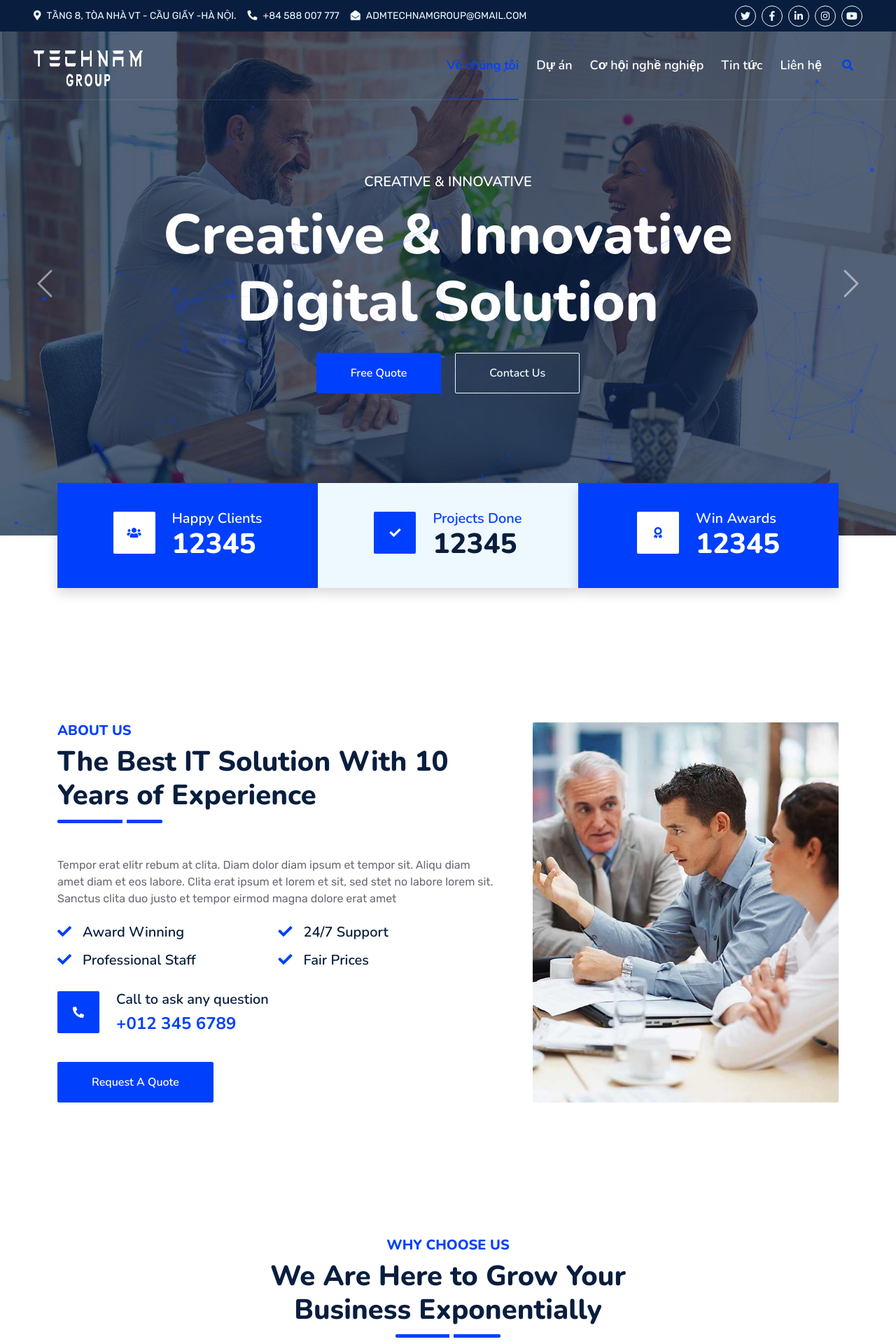
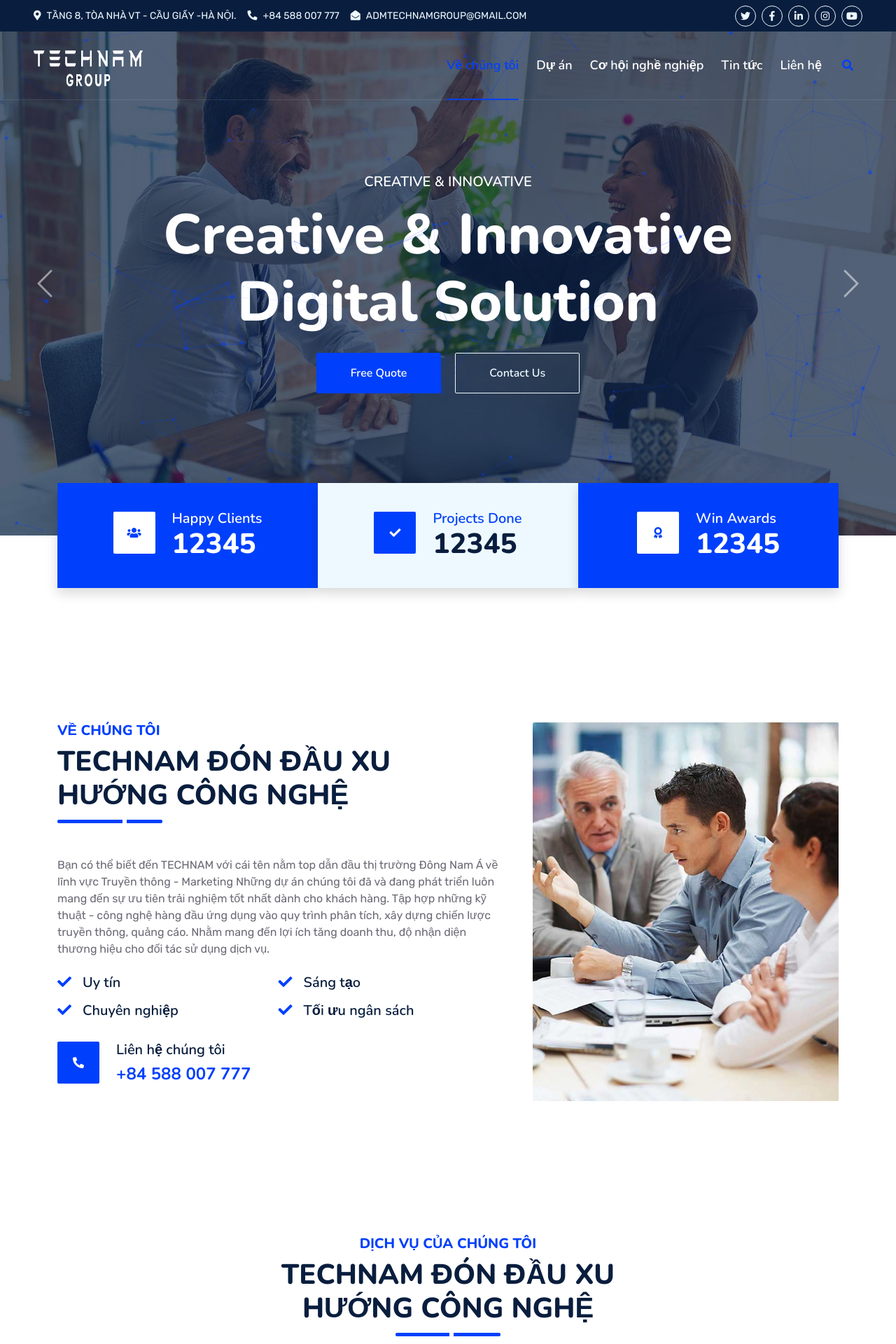
Before and after one commit to dvTinh99/cty-2.0, a PHP site: page / in a window 1280 px wide. Shown: the top 1920 px of the page at 70% size. Run offline with PHP 8.4, Linux system fonts and the light colour scheme; some libraries are stand-ins or nearby versions.

Commit message:
update content

```diff
--- a/css/style.css
+++ b/css/style.css
@@ -27,6 +27,26 @@
     background-repeat: no-repeat;
     background-size: cover;
     background-position: 50% 50%;
+}
+
+#btn-shake:hover {
+    animation: shake 0.82s cubic-bezier(.36,.07,.19,.97) both;
+    transform: translate3d(0, 0, 0);
+    perspective: 1000px;
+}
+@keyframes shake {
+    10%, 90% {
+      transform: translate3d(-1px, 0, 0);
+    }
+    20%, 80% {
+      transform: translate3d(2px, 0, 0);
+    }
+    30%, 50%, 70% {
+      transform: translate3d(-4px, 0, 0);
+    }
+    40%, 60% {
+      transform: translate3d(4px, 0, 0);
+    }
 }
 
 
--- a/layout/index_content.php
+++ b/layout/index_content.php
@@ -106,18 +106,20 @@
             <div class="row g-5">
                 <div class="col-lg-7">
                     <div class="section-title position-relative pb-3 mb-5">
-                        <h5 class="fw-bold text-primary text-uppercase">About Us</h5>
-                        <h1 class="mb-0">The Best IT Solution With 10 Years of Experience</h1>
+                        <h5 class="fw-bold text-primary text-uppercase">Về chúng tôi</h5>
+                        <h1 class="mb-0">TECHNAM ĐÓN ĐẦU XU HƯỚNG CÔNG NGHỆ</h1>
                     </div>
-                    <p class="mb-4">Tempor erat elitr rebum at clita. Diam dolor diam ipsum et tempor sit. Aliqu diam amet diam et eos labore. Clita erat ipsum et lorem et sit, sed stet no labore lorem sit. Sanctus clita duo justo et tempor eirmod magna dolore erat amet</p>
+                    <p class="mb-4">Bạn có thể biết đến TECHNAM với cái tên nằm top dẫn đầu thị trường Đông Nam Á về lĩnh vực Truyền thông - Marketing
+Những dự án chúng tôi đã và đang phát triển luôn mang đến sự ưu tiên trải nghiệm tốt nhất dành cho khách hàng.
+Tập hợp những kỹ thuật - công nghệ hàng đầu ứng dụng vào quy trình phân tích, xây dựng chiến lược truyền thông, quảng cáo. Nhằm mang đến lợi ích tăng doanh thu, độ nhận diện thương hiệu cho đối tác sử dụng dịch vụ.</p>
                     <div class="row g-0 mb-3">
                         <div class="col-sm-6 wow zoomIn" data-wow-delay="0.2s">
-                            <h5 class="mb-3"><i class="fa fa-check text-primary me-3"></i>Award Winning</h5>
-                            <h5 class="mb-3"><i class="fa fa-check text-primary me-3"></i>Professional Staff</h5>
+                            <h5 class="mb-3"><i class="fa fa-check text-primary me-3"></i>Uy tín</h5>
+                            <h5 class="mb-3"><i class="fa fa-check text-primary me-3"></i>Chuyên nghiệp</h5>
                         </div>
                         <div class="col-sm-6 wow zoomIn" data-wow-delay="0.4s">
-                            <h5 class="mb-3"><i class="fa fa-check text-primary me-3"></i>24/7 Support</h5>
-                            <h5 class="mb-3"><i class="fa fa-check text-primary me-3"></i>Fair Prices</h5>
+                            <h5 class="mb-3"><i class="fa fa-check text-primary me-3"></i>Sáng tạo</h5>
+                            <h5 class="mb-3"><i class="fa fa-check text-primary me-3"></i>Tối ưu ngân sách</h5>
                         </div>
                     </div>
                     <div class="d-flex align-items-center mb-4 wow fadeIn" data-wow-delay="0.6s">
@@ -125,11 +127,11 @@
                             <i class="fa fa-phone-alt text-white"></i>
                         </div>
                         <div class="ps-4">
-                            <h5 class="mb-2">Call to ask any question</h5>
-                            <h4 class="text-primary mb-0">+012 345 6789</h4>
+                            <h5 class="mb-2">Liên hệ chúng tôi</h5>
+                            <h4 class="text-primary mb-0">+84 588 007 777</h4>
                         </div>
                     </div>
-                    <a href="quote.html" class="btn btn-primary py-3 px-5 mt-3 wow zoomIn" data-wow-delay="0.9s">Request A Quote</a>
+                    <!-- <a href="quote.html" class="btn btn-primary py-3 px-5 mt-3 wow zoomIn" data-wow-delay="0.9s">Request A Quote</a> -->
                 </div>
                 <div class="col-lg-5" style="min-height: 500px;">
                     <div class="position-relative h-100">
@@ -144,7 +146,7 @@
 
     <!-- Features Start -->
 
-    <div class="container-fluid py-5 wow fadeInUp" data-wow-delay="0.1s">
+    <!-- <div class="container-fluid py-5 wow fadeInUp" data-wow-delay="0.1s">
         <div class="container py-5">
             <div class="section-title text-center position-relative pb-3 mb-5 mx-auto" style="max-width: 600px;">
                 <h5 class="fw-bold text-primary text-uppercase">Why Choose Us</h5>
@@ -194,7 +196,7 @@
                 </div>
             </div>
         </div>
-    </div>
+    </div> -->
     <!-- Features Start -->
 
 
@@ -202,8 +204,8 @@
     <div class="container-fluid py-5 wow fadeInUp" data-wow-delay="0.1s">
         <div class="container py-5">
             <div class="section-title text-center position-relative pb-3 mb-5 mx-auto" style="max-width: 600px;">
-                <h5 class="fw-bold text-primary text-uppercase">Our Services</h5>
-                <h1 class="mb-0">Custom IT Solutions for Your Successful Business</h1>
+                <h5 class="fw-bold text-primary text-uppercase">Dịch vụ của chúng tôi</h5>
+                <h1 class="mb-0">TECHNAM ĐÓN ĐẦU XU HƯỚNG CÔNG NGHỆ</h1>
             </div>
             <div class="row g-5">
                 <div class="col-lg-4 col-md-6 wow zoomIn" data-wow-delay="0.3s">
@@ -211,8 +213,8 @@
                         <div class="service-icon">
                             <i class="fa fa-shield-alt text-white"></i>
                         </div>
-                        <h4 class="mb-3">Cyber Security</h4>
-                        <p class="m-0">Amet justo dolor lorem kasd amet magna sea stet eos vero lorem ipsum dolore sed</p>
+                        <h4 class="mb-3">QUẢNG CÁO ĐA NỀN TẢNG</h4>
+                        <!-- <p class="m-0">Amet justo dolor lorem kasd amet magna sea stet eos vero lorem ipsum dolore sed</p> -->
                         <a class="btn btn-lg btn-primary rounded" href="">
                             <i class="bi bi-arrow-right"></i>
                         </a>
@@ -223,8 +225,8 @@
                         <div class="service-icon">
                             <i class="fa fa-chart-pie text-white"></i>
                         </div>
-                        <h4 class="mb-3">Data Analytics</h4>
-                        <p class="m-0">Amet justo dolor lorem kasd amet magna sea stet eos vero lorem ipsum dolore sed</p>
+                        <h4 class="mb-3">CHĂM SÓC FANPAGE TRỌN GÓI</h4>
+                        <!-- <p class="m-0">Amet justo dolor lorem kasd amet magna sea stet eos vero lorem ipsum dolore sed</p> -->
                         <a class="btn btn-lg btn-primary rounded" href="">
                             <i class="bi bi-arrow-right"></i>
                         </a>
@@ -235,8 +237,8 @@
                         <div class="service-icon">
                             <i class="fa fa-code text-white"></i>
                         </div>
-                        <h4 class="mb-3">Web Development</h4>
-                        <p class="m-0">Amet justo dolor lorem kasd amet magna sea stet eos vero lorem ipsum dolore sed</p>
+                        <h4 class="mb-3">DỊCH VỤ SOCIAL SEEDING/TĂNG MEMBER GROUP</h4>
+                        <!-- <p class="m-0">Amet justo dolor lorem kasd amet magna sea stet eos vero lorem ipsum dolore sed</p> -->
                         <a class="btn btn-lg btn-primary rounded" href="">
                             <i class="bi bi-arrow-right"></i>
                         </a>
@@ -247,8 +249,8 @@
                         <div class="service-icon">
                             <i class="fab fa-android text-white"></i>
                         </div>
-                        <h4 class="mb-3">Apps Development</h4>
-                        <p class="m-0">Amet justo dolor lorem kasd amet magna sea stet eos vero lorem ipsum dolore sed</p>
+                        <h4 class="mb-3">THIẾT KẾ BỘ NHẬN DIỆN THƯƠNG HIỆU</h4>
+                        <!-- <p class="m-0">Amet justo dolor lorem kasd amet magna sea stet eos vero lorem ipsum dolore sed</p> -->
                         <a class="btn btn-lg btn-primary rounded" href="">
                             <i class="bi bi-arrow-right"></i>
                         </a>
@@ -259,18 +261,23 @@
                         <div class="service-icon">
                             <i class="fa fa-search text-white"></i>
                         </div>
-                        <h4 class="mb-3">SEO Optimization</h4>
-                        <p class="m-0">Amet justo dolor lorem kasd amet magna sea stet eos vero lorem ipsum dolore sed</p>
+                        <h4 class="mb-3">THIẾT KẾ WEB, SIGN APP CHUYÊN NGHIỆP</h4>
+                        <!-- <p class="m-0">Amet justo dolor lorem kasd amet magna sea stet eos vero lorem ipsum dolore sed</p> -->
                         <a class="btn btn-lg btn-primary rounded" href="">
                             <i class="bi bi-arrow-right"></i>
                         </a>
                     </div>
                 </div>
-                <div class="col-lg-4 col-md-6 wow zoomIn" data-wow-delay="0.9s">
-                    <div class="position-relative bg-primary rounded h-100 d-flex flex-column align-items-center justify-content-center text-center p-5">
-                        <h3 class="text-white mb-3">Call Us For Quote</h3>
-                        <p class="text-white mb-3">Clita ipsum magna kasd rebum at ipsum amet dolor justo dolor est magna stet eirmod</p>
-                        <h2 class="text-white mb-0">+012 345 6789</h2>
+                <div class="col-lg-4 col-md-6 wow zoomIn" data-wow-delay="0.6s">
+                    <div class="service-item bg-light rounded d-flex flex-column align-items-center justify-content-center text-center">
+                        <div class="service-icon">
+                            <i class="fa fa-search text-white"></i>
+                        </div>
+                        <h4 class="mb-3">VIẾT CONTENT CHUẨN SEO/THIẾT KẾ HÌNH ẢNH THEO YÊU CẦU</h4>
+                        <!-- <p class="m-0">Amet justo dolor lorem kasd amet magna sea stet eos vero lorem ipsum dolore sed</p> -->
+                        <a class="btn btn-lg btn-primary rounded" href="">
+                            <i class="bi bi-arrow-right"></i>
+                        </a>
                     </div>
                 </div>
             </div>
@@ -278,9 +285,29 @@
     </div>
     <!-- Service End -->
 
+    <!-- Vendor Start -->
+    <div class="container-fluid py-5 wow fadeInUp" data-wow-delay="0.1s">
+        <div class="container py-5 mb-5">
+            <div class="bg-white">
+                <div class="owl-carousel vendor-carousel">
+                    <img src="img/vendor-1.jpg" alt="">
+                    <img src="img/vendor-2.jpg" alt="">
+                    <img src="img/vendor-3.jpg" alt="">
+                    <img src="img/vendor-4.jpg" alt="">
+                    <img src="img/vendor-5.jpg" alt="">
+                    <img src="img/vendor-6.jpg" alt="">
+                    <img src="img/vendor-7.jpg" alt="">
+                    <img src="img/vendor-8.jpg" alt="">
+                    <img src="img/vendor-9.jpg" alt="">
+                </div>
+            </div>
+        </div>
+    </div>
+    <!-- Vendor End -->
+
 
     <!-- Pricing Plan Start -->
-    <div class="container-fluid py-5 wow fadeInUp" data-wow-delay="0.1s">
+    <!-- <div class="container-fluid py-5 wow fadeInUp" data-wow-delay="0.1s">
         <div class="container py-5">
             <div class="section-title text-center position-relative pb-3 mb-5 mx-auto" style="max-width: 600px;">
                 <h5 class="fw-bold text-primary text-uppercase">Pricing Plans</h5>
@@ -346,12 +373,12 @@
                 </div>
             </div>
         </div>
-    </div>
+    </div> -->
     <!-- Pricing Plan End -->
 
 
     <!-- Quote Start -->
-    <div class="container-fluid py-5 wow fadeInUp" data-wow-delay="0.1s">
+    <!-- <div class="container-fluid py-5 wow fadeInUp" data-wow-delay="0.1s">
         <div class="container py-5">
             <div class="row g-5">
                 <div class="col-lg-7">
@@ -408,7 +435,7 @@
                 </div>
             </div>
         </div>
-    </div>
+    </div> -->
     <!-- Quote End -->
 
 
@@ -416,8 +443,8 @@
     <div class="container-fluid py-5 wow fadeInUp" data-wow-delay="0.1s">
         <div class="container py-5">
             <div class="section-title text-center position-relative pb-3 mb-4 mx-auto" style="max-width: 600px;">
-                <h5 class="fw-bold text-primary text-uppercase">Testimonial</h5>
-                <h1 class="mb-0">What Our Clients Say About Our Digital Services</h1>
+                <h5 class="fw-bold text-primary text-uppercase">Phản hồi</h5>
+                <h1 class="mb-0">KHÁCH HÀNG NÓI GÌ VỀ TECHNAM</h1>
             </div>
             <div class="owl-carousel testimonial-carousel wow fadeInUp" data-wow-delay="0.6s">
                 <div class="testimonial-item bg-light my-4">
@@ -473,9 +500,25 @@
     </div>
     <!-- Testimonial End -->
 
+    <!-- About Start -->
+    <div class="container-fluid py-5 wow fadeInUp" data-wow-delay="0.1s">
+        <div class="container py-5">
+            <div class="row g-5">
+                <div class="d-flex align-items-center mb-4 wow fadeIn" data-wow-delay="0.6s">
+                    <div class="bg-primary d-flex align-items-center justify-content-center rounded" id="btn-shake"
+                    style="width: 50%;height: 60px;color: white;text-combine-upright: white;border-radius:18px !important; margin:auto">
+                        <i class="fa fa-phone-alt text-white"></i> +84 588 007 777
+                    </div>
+                </div>
+                    <!-- <a href="quote.html" class="btn btn-primary py-3 px-5 mt-3 wow zoomIn" data-wow-delay="0.9s">Request A Quote</a> -->
+            </div>
+        </div>
+    </div>
+    <!-- About End -->
+
 
     <!-- Team Start -->
-    <div class="container-fluid py-5 wow fadeInUp" data-wow-delay="0.1s">
+    <!-- <div class="container-fluid py-5 wow fadeInUp" data-wow-delay="0.1s">
         <div class="container py-5">
             <div class="section-title text-center position-relative pb-3 mb-5 mx-auto" style="max-width: 600px;">
                 <h5 class="fw-bold text-primary text-uppercase">Team Members</h5>
@@ -535,12 +578,12 @@
                 </div>
             </div>
         </div>
-    </div>
+    </div> -->
     <!-- Team End -->
 
 
     <!-- Blog Start -->
-    <div class="container-fluid py-5 wow fadeInUp" data-wow-delay="0.1s">
+    <!-- <div class="container-fluid py-5 wow fadeInUp" data-wow-delay="0.1s">
         <div class="container py-5">
             <div class="section-title text-center position-relative pb-3 mb-5 mx-auto" style="max-width: 600px;">
                 <h5 class="fw-bold text-primary text-uppercase">Latest Blog</h5>
@@ -600,26 +643,5 @@
                 </div>
             </div>
         </div>
-    </div>
+    </div> -->
     <!-- Blog Start -->
-
-
-    <!-- Vendor Start -->
-    <div class="container-fluid py-5 wow fadeInUp" data-wow-delay="0.1s">
-        <div class="container py-5 mb-5">
-            <div class="bg-white">
-                <div class="owl-carousel vendor-carousel">
-                    <img src="img/vendor-1.jpg" alt="">
-                    <img src="img/vendor-2.jpg" alt="">
-                    <img src="img/vendor-3.jpg" alt="">
-                    <img src="img/vendor-4.jpg" alt="">
-                    <img src="img/vendor-5.jpg" alt="">
-                    <img src="img/vendor-6.jpg" alt="">
-                    <img src="img/vendor-7.jpg" alt="">
-                    <img src="img/vendor-8.jpg" alt="">
-                    <img src="img/vendor-9.jpg" alt="">
-                </div>
-            </div>
-        </div>
-    </div>
-    <!-- Vendor End -->
```
